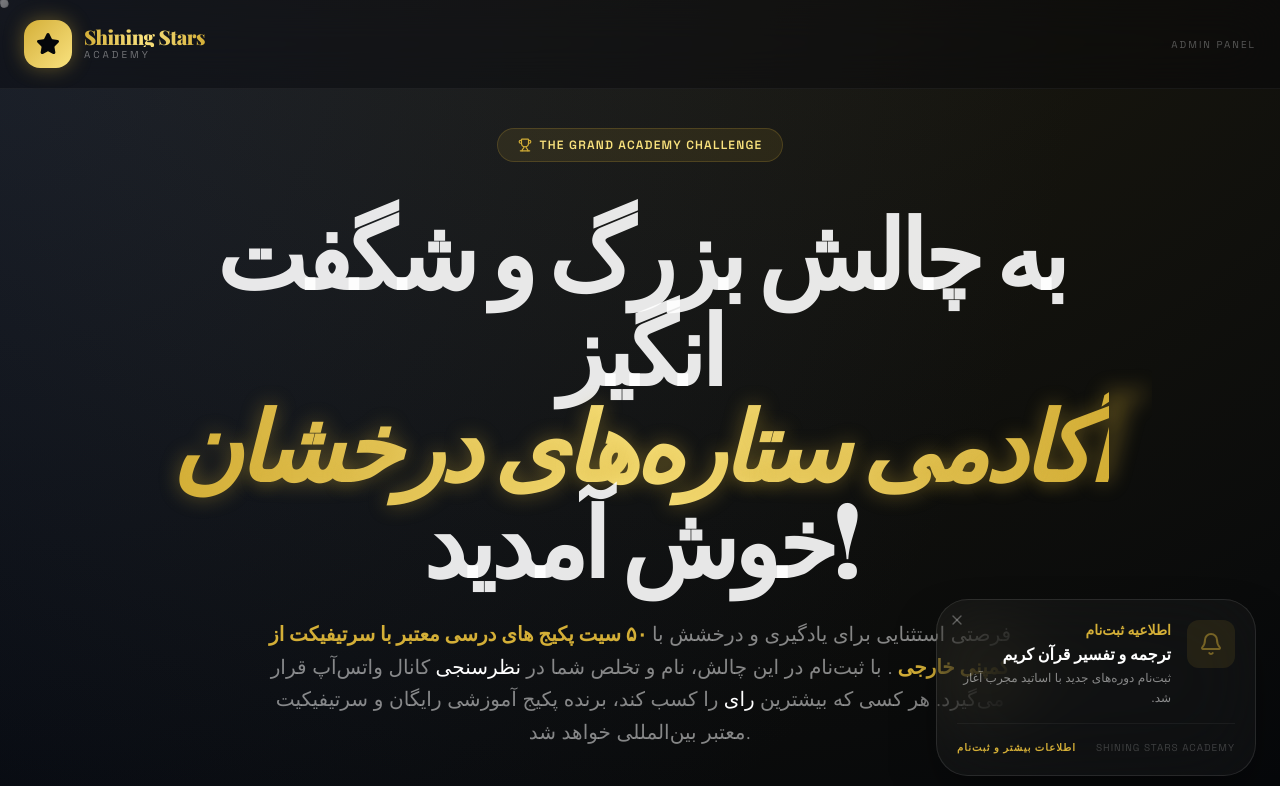
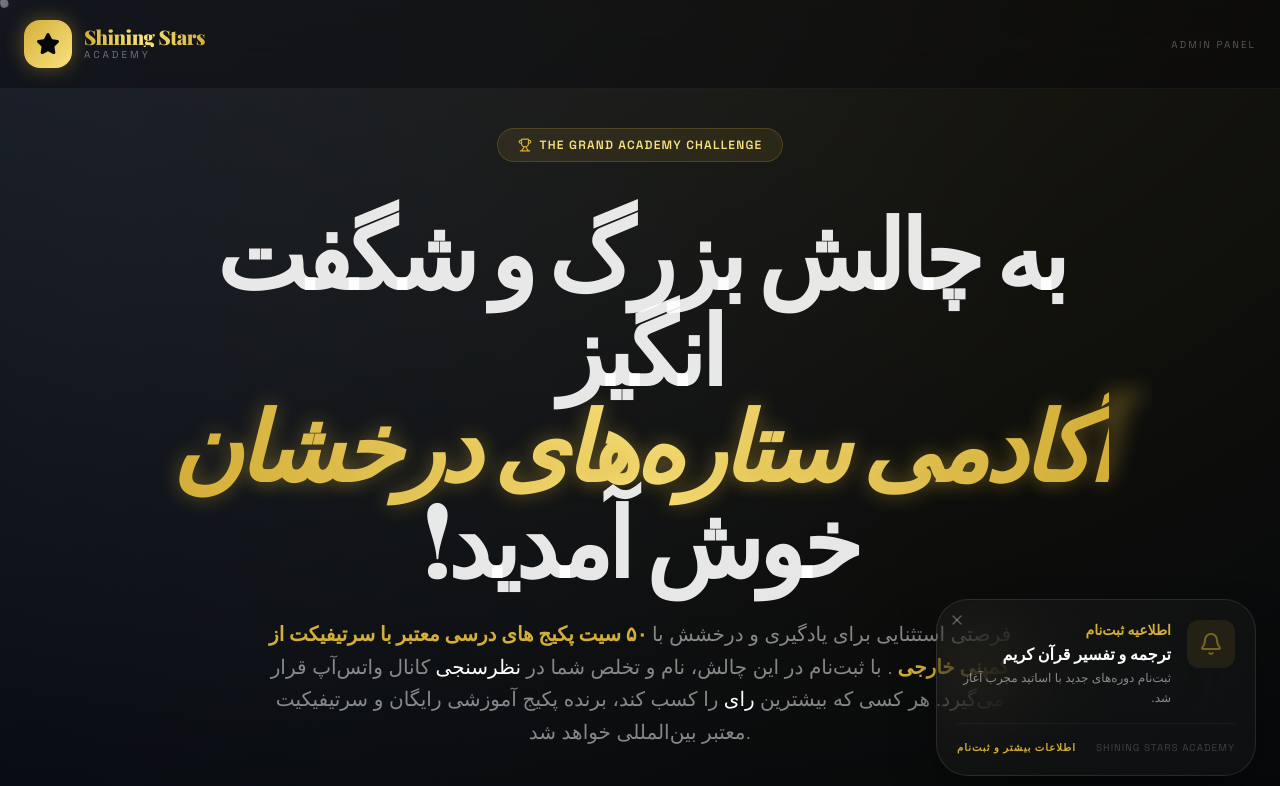
Before and after one commit to ijazwahdat-ai/shining-stars-challenge, a React (Vite) app: page / in a window 1280 px wide. Shown: the top 786 px of the page. Built offline with nearby package versions, Linux system fonts and the light colour scheme; a web font is replaced by a local one.

Commit message:
Final Update: Professional Footer and WBT Branding

```diff
--- a/src/App.tsx
+++ b/src/App.tsx
@@ -298,7 +298,7 @@ const LandingPage = () => {
         <h1 className="font-serif text-5xl md:text-8xl font-black leading-[1] mb-8 tracking-tighter">
           به چالش بزرگ و شگفت انگیز <br />
           <span className="gold-gradient-text glow-gold italic">آکادمی ستاره‌های درخشان</span> <br />
-          خوش آمدید!
+          !خوش آمدید
         </h1>
 
         <p className="text-white/50 text-lg md:text-xl max-w-3xl mx-auto leading-relaxed font-light mb-10">
@@ -312,7 +312,7 @@ const LandingPage = () => {
         </p>
 
         <motion.a
-          href="https://whatsapp.com/channel/your-channel-link" // Replace with actual link
+          href="https://whatsapp.com/channel/0029VbBid7wL2AU1BhgI6r33" // Replace with actual link
           target="_blank"
           rel="noopener noreferrer"
           initial={{ opacity: 0, scale: 0.9 }}
```
